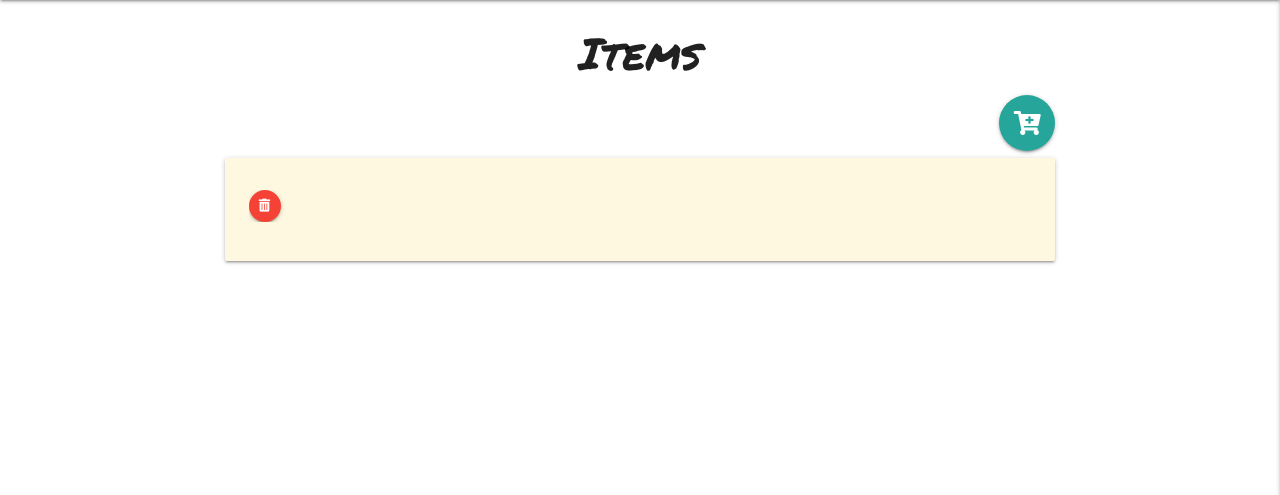
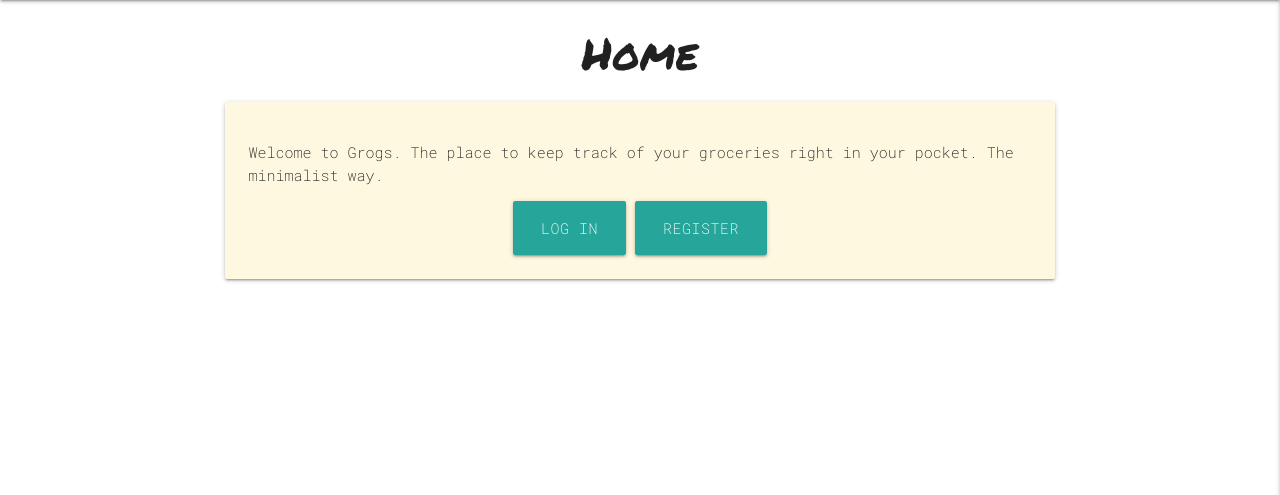
Before and after one commit to Code-Institute-Submissions/jildourixt-grocs, a Flask app: page / in a window 1280 px wide. Shown: the part 64-559 px from the top of the page. Run offline with Flask 2, Linux system fonts and the light colour scheme; data that the repository does not hold is empty; some libraries are stand-ins or nearby versions.

Commit message:
add home page

```diff
--- a/app.py
+++ b/app.py
@@ -21,6 +21,11 @@ mongo = PyMongo(app)
 # TODO: add sort buttons to items page (if time)
 
 @app.route("/")
+@app.route("/home")
+def home():
+    return render_template("home.html")
+
+
 @app.route("/get_items")
 def get_items():
     items = mongo.db.items.find().sort("category_name", 1)
--- a/templates/base.html
+++ b/templates/base.html
@@ -21,7 +21,7 @@
 				<a href="{{ url_for('get_items') }}" class="brand-logo"><i class="fas fa-shopping-cart"></i> GROCS</a>
 				<a href="#" data-target="mobile-demo" class="sidenav-trigger right"><i class="fas fa-bars"></i></a>
 				<ul class="right hide-on-med-and-down">
-					<li><a href="{{ url_for('login') }}">Home</a></li>
+					<li><a href="{{ url_for('home') }}">Home</a></li>
                     {% if session.user %}
     					<li><a href="{{ url_for('profile', username=session['user']) }}">Profile</a></li>
     					<li class="lighten-5"><a href="{{ url_for('get_items') }}">My list</a></li>
@@ -38,7 +38,7 @@
         <!-- mobile sidenav -->
 		<ul class="sidenav" id="mobile-demo">
             <li><h4 class="center-align teal-text text-darken 4">GROCS</h4></li>
-            <li><a href="{{ url_for('login') }}">Home</a></li>
+            <li><a href="{{ url_for('home') }}">Home</a></li>
             {% if session.user %}
                 <li><a href="{{ url_for('profile', username=session['user']) }}">Profile</a></li>
                         <li class="lighten-5"><a href="{{ url_for('get_items') }}">My list</a></li>
--- /dev/null
+++ b/templates/home.html
@@ -0,0 +1,17 @@
+{% extends "base.html" %}
+{% block content %}
+<h3 class="center-align">Home</h3>
+<!-- Modal Trigger -->
+<div class="row">
+    <div class="col s12 m8 offset-m2">
+
+        <div class="card-panel amber lighten-5">
+            <p>Welcome to Grogs. The place to keep track of your groceries right in your pocket. The minimalist way. </p>
+            <div class="center-align">
+                <a class="waves-effect waves-light btn-large s6 m4" href="{{ url_for('login') }}">Log in</a>
+                <a class="waves-effect waves-light btn-large s6 m4" href="{{ url_for('register') }}">Register</a>
+            </div>
+        </div>
+    </div>
+</div>
+{% endblock %}
```
